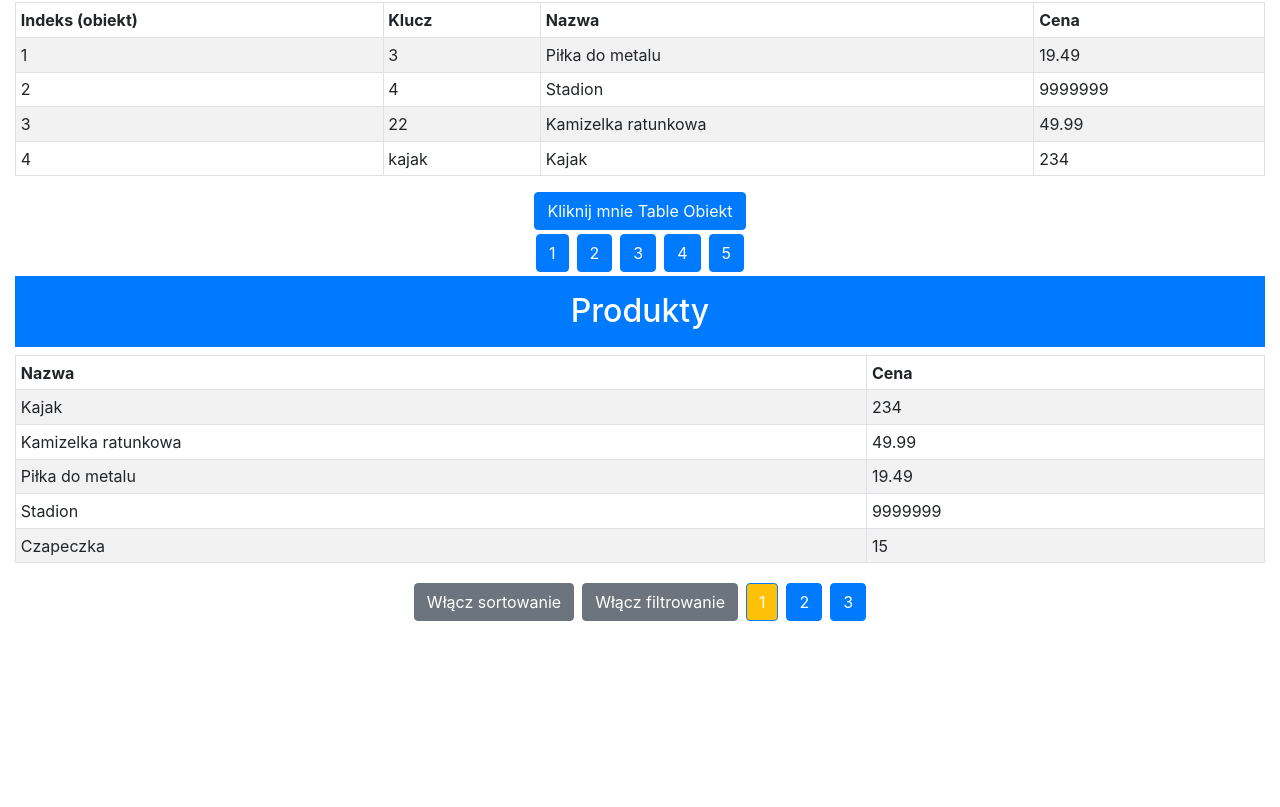
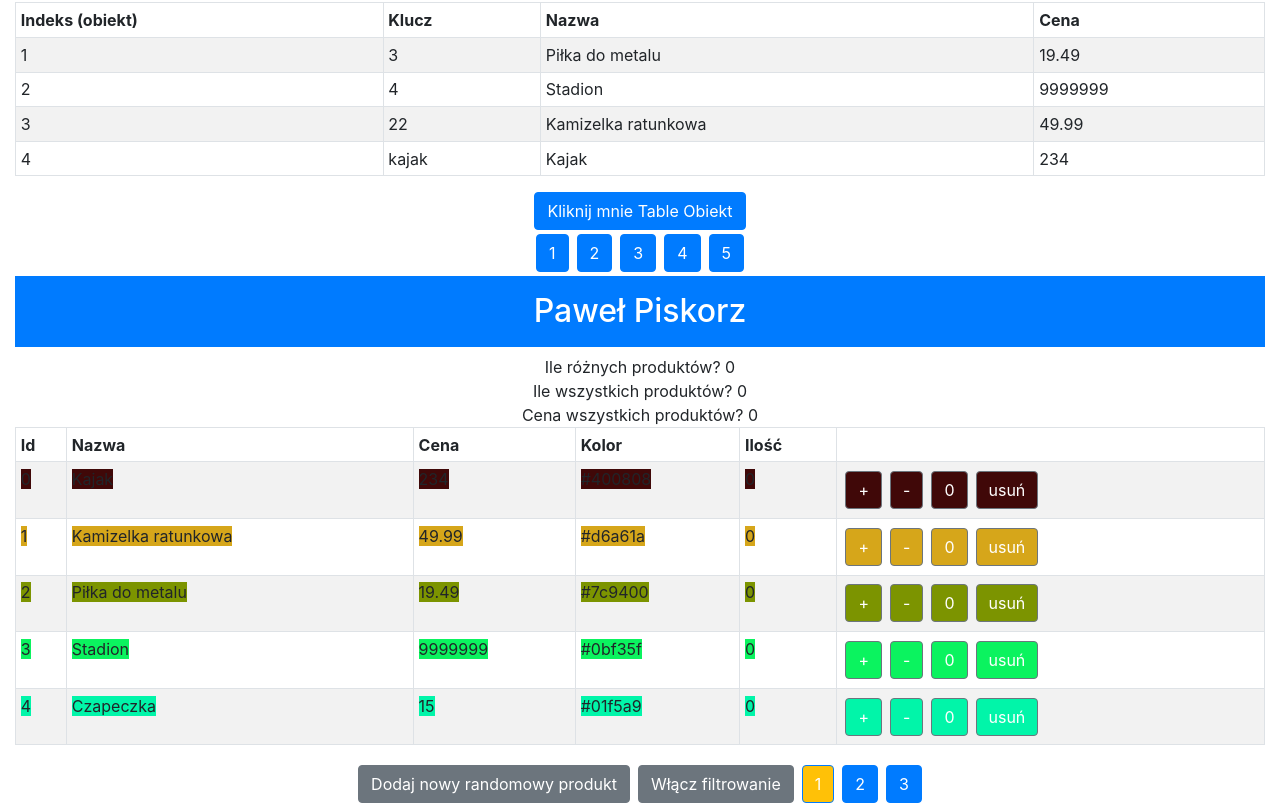
Before and after one commit to zxvcv/SSI_Lab_PK, a Vue app: page / in a window 1280 px wide. Shown: the part 2200-3007 px from the top of the page. Before the commit the page ends 2825 px from the top, so only its background shows below. Built offline with nearby package versions, Linux system fonts and the light colour scheme.

Commit message:
kolokwium2 done before cleanup

```diff
--- a/src/App.html
+++ b/src/App.html
@@ -123,20 +123,50 @@
         </button>
     </div>
 
-    <h2 class="bg-primary text-white text-center p-3">Produkty</h2>
+
+
+
+
+
+
+    <div>
+        <h2 class="bg-primary text-white p-3">Paweł Piskorz</h2>
+        Ile różnych produktów? {{ iloscRoznychProduktow }}<br/>
+        Ile wszystkich produktów? {{ iloscWszystkichProduktow }}<br/>
+        Cena wszystkich produktów? {{ cenaWszystkichProduktow }}<br/>
+    </div>
     <table class="table table-sm table-bordered table-striped text-left">
-        <tr><th>Nazwa</th><th>Cena</th></tr>
+        <tr>
+            <th v-on:click="sortuj('id')">Id</th>
+            <th v-on:click="sortuj('nazwa')">Nazwa</th>
+            <th v-on:click="sortuj('cena')">Cena</th>
+            <th v-on:click="sortuj('kolor')">Kolor</th>
+            <th v-on:click="sortuj('ilosc')">Ilość</th>
+            <th></th>
+        </tr>
         <tbody>
-        <tr v-for="p in elementyStrony" v-bind:key="p.nazwa">
-            <td>{{ p.nazwa }}</td>
-            <td>{{ p.cena }}</td>
-        </tr>
+            <tr v-for="(p) in elementyStrony" v-bind:key="p.id">
+                <td><span v-bind:style="ustawKolor(p.id)">{{ p.id }}</span></td>
+                <td><span v-bind:style="ustawKolor(p.id)">{{ p.nazwa }}</span></td>
+                <td><span v-bind:style="ustawKolor(p.id)">{{ p.cena }}</span></td>
+                <td><span v-bind:style="ustawKolor(p.id)">{{ p.kolor }}</span></td>
+                <td><span v-bind:style="ustawKolor(p.id)">{{ p.ilosc }}</span></td>
+                <td>
+                    <button class="btn btn-secondary m-1" v-on:click="dodajProdukt(p.id)"
+                            v-bind:style="ustawKolor(p.id)"> + </button>
+                    <button class="btn btn-secondary m-1" v-on:click="odejmijProdukt(p.id)"
+                            v-bind:style="ustawKolor(p.id)"> - </button>
+                    <button class="btn btn-secondary m-1" v-on:click="zerujProdukt(p.id)"
+                            v-bind:style="ustawKolor(p.id)"> 0 </button>
+                    <button class="btn btn-secondary m-1" v-on:click="usunProdukt(p.id)"
+                            v-bind:style="ustawKolor(p.id)"> usuń </button>
+                </td>
+            </tr>
         </tbody>
     </table>
     <div class="text-center">
-        <button class="btn btn-secondary m-1" v-on:click="zmienSortowanie"
-                v-bind:class="{'bg-primary': sortowanie}">
-            Włącz sortowanie
+        <button class="btn btn-secondary m-1" v-on:click="dodajElement">
+            Dodaj nowy randomowy produkt
         </button>
         <button class="btn btn-secondary m-1" v-on:click="zmienFiltrowanie"
                 v-bind:class="{'bg-primary': filtrowanie}">
--- a/src/App.vue
+++ b/src/App.vue
@@ -49,20 +49,21 @@ export default {
       rozmiarStrony: 5,
       aktualnaStrona: 1,
       filtrowanie: false,
-      sortowanie: false,
+      sortowanie: 'id',
+      kierunekSortowania: 'malejaco',
       produktyPaginacja: [
-        { nazwa: "Kajak", cena: 234 },
-        { nazwa: "Kamizelka ratunkowa", cena: 49.99 },
-        { nazwa: "Piłka do metalu", cena: 19.49 },
-        { nazwa: "Stadion", cena: 9999999 },
-        { nazwa: "Czapeczka", cena: 15 },
-        { nazwa: "Krzesełko", cena: 29.49 },
-        { nazwa: "Szachownica", cena: 59 },
-        { nazwa: "Czhorągiewka", cena: 9.99 },
-        { nazwa: "Jabłuszko", cena: 2.99 },
-        { nazwa: "Gruszeczka", cena: 3.99 },
-        { nazwa: "Laptop", cena: 3500 },
-        { nazwa: "Samochód", cena: 30000 }
+        { id: 0, nazwa: "Kajak", cena: 234, kolor: '#400808', ilosc: 0 },
+        { id: 1, nazwa: "Kamizelka ratunkowa", cena: 49.99, kolor: '#d6a61a', ilosc: 0 },
+        { id: 2, nazwa: "Piłka do metalu", cena: 19.49, kolor: '#7c9400', ilosc: 0 },
+        { id: 3, nazwa: "Stadion", cena: 9999999, kolor: '#0bf35f', ilosc: 0 },
+        { id: 4, nazwa: "Czapeczka", cena: 15, kolor: '#01f5a9', ilosc: 0 },
+        { id: 5, nazwa: "Krzesełko", cena: 29.49, kolor: '#0393c1', ilosc: 0 },
+        { id: 6, nazwa: "Szachownica", cena: 59, kolor: '#4a08e7', ilosc: 0 },
+        { id: 7, nazwa: "Czhorągiewka", cena: 9.99, kolor: '#230377', ilosc: 0 },
+        { id: 8, nazwa: "Jabłuszko", cena: 2.99, kolor: '#8b05e0', ilosc: 0 },
+        { id: 9, nazwa: "Gruszeczka", cena: 3.99, kolor: '#6b0794', ilosc: 0 },
+        { id: 10, nazwa: "Laptop", cena: 3500, kolor: '#f961ff', ilosc: 0 },
+        { id: 11, nazwa: "Samochód", cena: 30000, kolor: '#ff0000', ilosc: 0 }
       ]
     }
   },
@@ -104,8 +105,25 @@ export default {
       return this.podswietlenieProp ? "Podswietlenie" : `Produkt: ${this.nazwa}`;
     },
     wyswietlaneElementy() {
-      let dane = this.filtrowanie ? this.produktyPaginacja.filter(p => p.cena > 100) : this.produktyPaginacja;
-      return this.sortowanie ? dane.concat().sort((p1, p2) => p2.cena - p1.cena): dane;
+      let dane = this.filtrowanie ? this.produktyPaginacja.filter(p => p.ilosc > 0) : this.produktyPaginacja;
+      return dane.concat().sort((p1, p2) => {
+        if(this.kierunekSortowania === 'malejaco'){
+          let temp = p1;
+          p1 = p2;
+          p2 = temp;
+        }
+
+        if(this.sortowanie === 'nazwa')
+          return p2.nazwa.localeCompare(p1.nazwa);
+        else if(this.sortowanie === 'cena')
+          return p2.cena - p1.cena;
+        else if(this.sortowanie === 'kolor')
+          return p2.kolor.localeCompare(p1.kolor);
+        else if(this.sortowanie === 'ilosc')
+          return p2.ilosc - p1.ilosc;
+        else
+          return p2.id - p1.id;
+      });
     },
     liczbaStron() {
       return Math.ceil(this.wyswietlaneElementy.length / this.rozmiarStrony);
@@ -113,6 +131,28 @@ export default {
     elementyStrony() {
       let start = (this.aktualnaStrona - 1) * this.rozmiarStrony;
       return this.wyswietlaneElementy.slice(start, start + this.rozmiarStrony);
+    },
+    iloscRoznychProduktow() {
+      let suma = 0;
+      let step;
+      for (step = 0; step < this.produktyPaginacja.length; step++)
+        if(this.produktyPaginacja[step].ilosc > 0)
+          suma += 1;
+      return suma
+    },
+    iloscWszystkichProduktow() {
+      let suma = 0;
+      let step;
+      for (step = 0; step < this.produktyPaginacja.length; step++)
+        suma += this.produktyPaginacja[step].ilosc;
+      return suma;
+    },
+    cenaWszystkichProduktow() {
+      let cena = 0;
+      let step;
+      for (step = 0; step < this.produktyPaginacja.length; step++)
+        cena += this.produktyPaginacja[step].ilosc * this.produktyPaginacja[step].cena;
+      return cena;
     }
   },
   methods: {
@@ -170,6 +210,76 @@ export default {
     zmienFiltrowanie() {
       this.filtrowanie = !this.filtrowanie;
       this.aktualnaStrona = 1;
+    },
+    dodajProdukt(itemID) {
+      console.log("DODAJ:" + itemID);
+      var step;
+      for (step = 0; step < this.produktyPaginacja.length; step++)
+        if (this.produktyPaginacja[step].id === itemID)
+          this.produktyPaginacja[step].ilosc += 1;
+    },
+    odejmijProdukt(itemID) {
+      console.log("ODEJMIJ:" + itemID);
+      var step;
+      for (step = 0; step < this.produktyPaginacja.length; step++)
+        if (this.produktyPaginacja[step].id === itemID &
+            this.produktyPaginacja[step].ilosc > 0)
+          this.produktyPaginacja[step].ilosc -= 1;
+    },
+    zerujProdukt(itemID) {
+      console.log("ZERUJ:" + itemID);
+      var step;
+      for (step = 0; step < this.produktyPaginacja.length; step++)
+        if (this.produktyPaginacja[step].id === itemID)
+          this.produktyPaginacja[step].ilosc = 0;
+    },
+    usunProdukt(itemID) {
+      console.log("USUN:" + itemID);
+      var step;
+      for (step = 0; step < this.produktyPaginacja.length; step++)
+        if (this.produktyPaginacja[step].id === itemID)
+          this.produktyPaginacja.splice(step, 1);
+    },
+    dodajElement() {
+      let len = this.produktyPaginacja.length;
+      let newIndex = this.produktyPaginacja[len - 1].id + 1;
+      console.log("DODAJ ELEMENT" + newIndex);
+
+      let r = Math.random().toString(36).substring(10);
+      console.log("random", r);
+
+      this.produktyPaginacja.push({
+        id: newIndex,
+        nazwa: Math.random().toString(36).substring(7),
+        cena: (1. + (100000. - 1.) * Math.random()).toFixed(2),
+        kolor: '#' + Math.floor(Math.random()*16777215).toString(16),
+        ilosc: 0
+      });
+    },
+    sortuj(obiektSortowania) {
+      this.sortowanie = obiektSortowania
+      this.aktualnaStrona = 1;
+
+      if(this.sortowanie === obiektSortowania)
+      {
+        if(this.kierunekSortowania === 'malejaco')
+          this.kierunekSortowania = 'rosnaco';
+        else
+          this.kierunekSortowania = 'malejaco';
+      }
+      else
+      {
+        this.kierunekSortowania = 'rosnaco';
+      }
+    },
+    ustawKolor(itemID) {
+      let step;
+      for (step = 0; step < this.produktyPaginacja.length; step++)
+        if (this.produktyPaginacja[step].id === itemID)
+          return {
+            "background-color": this.produktyPaginacja[step].kolor,
+            "padding": 5
+          }
     }
   },
   filters: {
```
